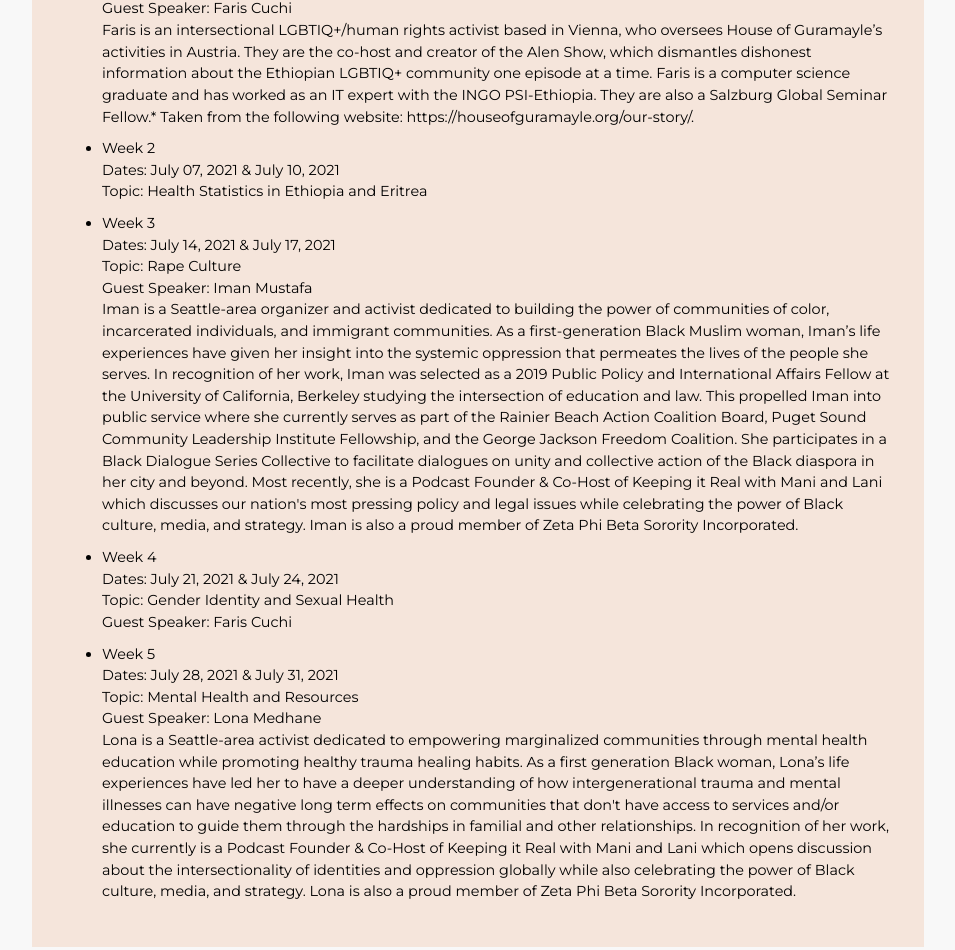
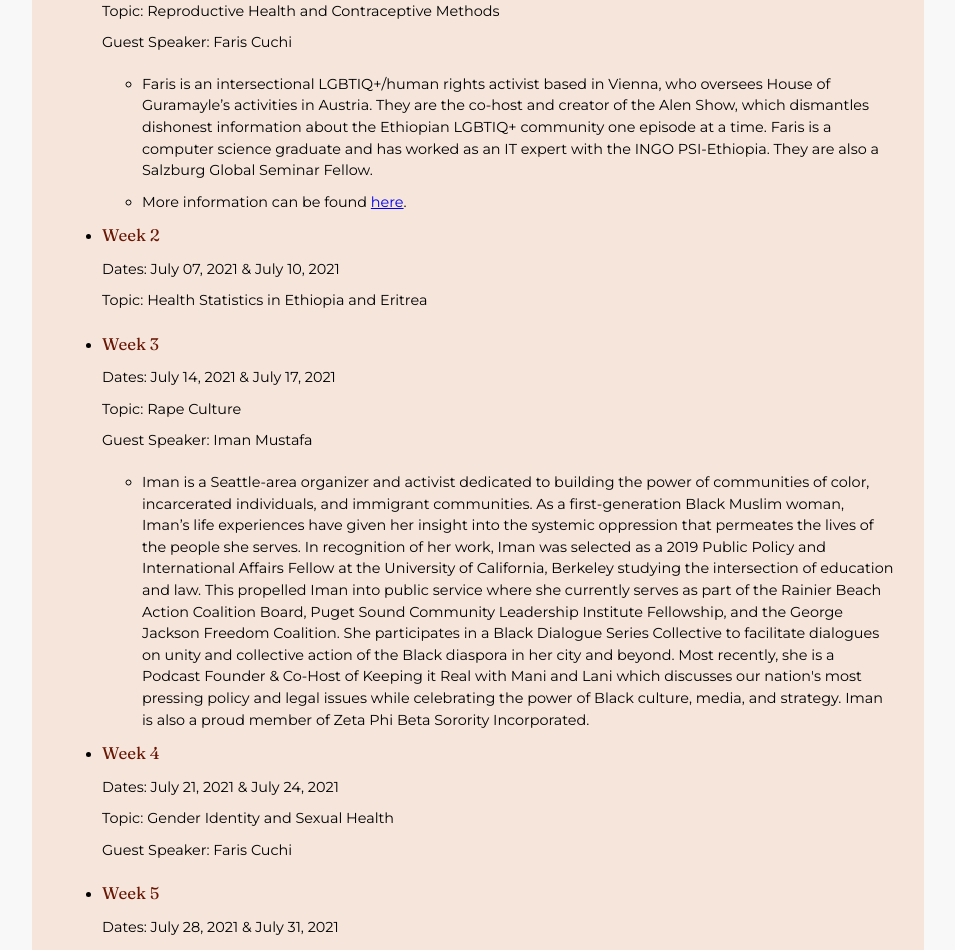
Before and after one commit to Ave-Wat/our-powers-website, a React (Create React App) app: page /#/events in a window 1280 px wide. Shown: the part 618-1568 px from the top of the page, without its empty margins (162-1117 px from the left). Built offline with nearby package versions, Linux system fonts and the light colour scheme.

Commit message:
updated formatting

```diff
--- a/src/App.css
+++ b/src/App.css
@@ -179,11 +179,11 @@ h2 {
 h3 {
 	color: var(--main-sienna);
 	font-family: 'Fraunces', sans-serif;
-	margin: 0 0 10px 0;
+	margin:0 0 10px 0;
 }
 
 p {
-	margin: 0;
+	margin: 0 0 10px 0;
 }
 
 .sidebar {
--- a/src/pages/Events.js
+++ b/src/pages/Events.js
@@ -13,38 +13,38 @@ function Events () {
         text={["OUR POWERS is an entirely virtual workshop, so all sessions will be held over zoom. The topics covered for summer 2021 including the date of each session are as follows:",
           <ul>
           <li>
-          Week 1
+          <h3>Week 1</h3>
           <p>Dates: June 30, 2021 & July 3, 2021</p>
           <p>Topic: Reproductive Health and Contraceptive Methods</p>
           <p>Guest Speaker: Faris Cuchi</p>
-          <div><p>Faris is an intersectional LGBTIQ+/human rights activist based in Vienna, who oversees House of Guramayle’s activities in Austria. They are the co-host and creator of the Alen Show, which dismantles dishonest information about the Ethiopian LGBTIQ+ community one episode at a time. Faris is a computer science graduate and has worked as an IT expert with the INGO PSI-Ethiopia. They are also a Salzburg Global Seminar Fellow.*
+          <ul><li>Faris is an intersectional LGBTIQ+/human rights activist based in Vienna, who oversees House of Guramayle’s activities in Austria. They are the co-host and creator of the Alen Show, which dismantles dishonest information about the Ethiopian LGBTIQ+ community one episode at a time. Faris is a computer science graduate and has worked as an IT expert with the INGO PSI-Ethiopia. They are also a Salzburg Global Seminar Fellow.
 
-          Taken from the following website: https://houseofguramayle.org/our-story/.</p></div>
+          <li>More information can be found <a href="https://houseofguramayle.org/our-story/">here</a>.</li></li></ul>
           </li>
           <li>
-          Week 2
+          <h3>Week 2</h3>
           <p>Dates: July 07, 2021 & July 10, 2021 </p>
           <p>Topic: Health Statistics in Ethiopia and Eritrea</p>
           </li>
           <li>
-          Week 3
+          <h3>Week 3</h3>
           <p>Dates: July 14, 2021 & July 17, 2021</p>
           <p>Topic: Rape Culture</p>
           <p>Guest Speaker: Iman Mustafa</p>
-          <div><p>Iman is a Seattle-area organizer and activist dedicated to building the power of communities of color, incarcerated individuals, and immigrant communities. As a first-generation Black Muslim woman, Iman’s life experiences have given her insight into the systemic oppression that permeates the lives of the people she serves. In recognition of her work, Iman was selected as a 2019 Public Policy and International Affairs Fellow at the University of California, Berkeley studying the intersection of education and law. This propelled Iman into public service where she currently serves as part of the Rainier Beach Action Coalition Board, Puget Sound Community Leadership Institute Fellowship, and the George Jackson Freedom Coalition. She participates in a Black Dialogue Series Collective to facilitate dialogues on unity and collective action of the Black diaspora in her city and beyond. Most recently, she is a Podcast Founder & Co-Host of Keeping it Real with Mani and Lani which discusses our nation's most pressing policy and legal issues while celebrating the power of Black culture, media, and strategy. Iman is also a proud member of Zeta Phi Beta Sorority Incorporated.</p></div>
+          <ul><li>Iman is a Seattle-area organizer and activist dedicated to building the power of communities of color, incarcerated individuals, and immigrant communities. As a first-generation Black Muslim woman, Iman’s life experiences have given her insight into the systemic oppression that permeates the lives of the people she serves. In recognition of her work, Iman was selected as a 2019 Public Policy and International Affairs Fellow at the University of California, Berkeley studying the intersection of education and law. This propelled Iman into public service where she currently serves as part of the Rainier Beach Action Coalition Board, Puget Sound Community Leadership Institute Fellowship, and the George Jackson Freedom Coalition. She participates in a Black Dialogue Series Collective to facilitate dialogues on unity and collective action of the Black diaspora in her city and beyond. Most recently, she is a Podcast Founder & Co-Host of Keeping it Real with Mani and Lani which discusses our nation's most pressing policy and legal issues while celebrating the power of Black culture, media, and strategy. Iman is also a proud member of Zeta Phi Beta Sorority Incorporated.</li></ul>
           </li>
           <li>
-          Week 4
+          <h3>Week 4</h3>
           <p>Dates: July 21, 2021 & July 24, 2021</p>
           <p>Topic: Gender Identity and Sexual Health</p>
           <p>Guest Speaker: Faris Cuchi</p>
           </li>
           <li>
-          Week 5
+          <h3>Week 5</h3>
           <p>Dates: July 28, 2021 & July 31, 2021</p>
           <p>Topic: Mental Health and Resources</p>
           <p>Guest Speaker: Lona Medhane</p>
-          <div><p>Lona is a Seattle-area activist dedicated to empowering marginalized communities through mental health education while promoting healthy trauma healing habits. As a first generation Black woman, Lona’s life experiences have led her to have a deeper understanding of how intergenerational trauma and mental illnesses can have negative long term effects on communities that don't have access to services and/or education to guide them through the hardships in familial and other relationships. In recognition of her work, she currently is a Podcast Founder & Co-Host of Keeping it Real with Mani and Lani  which opens discussion about the intersectionality of identities and oppression globally while also celebrating the power of Black culture, media, and strategy. Lona is also a proud member of Zeta Phi Beta Sorority Incorporated.</p></div>
+          <ul><li>Lona is a Seattle-area activist dedicated to empowering marginalized communities through mental health education while promoting healthy trauma healing habits. As a first generation Black woman, Lona’s life experiences have led her to have a deeper understanding of how intergenerational trauma and mental illnesses can have negative long term effects on communities that don't have access to services and/or education to guide them through the hardships in familial and other relationships. In recognition of her work, she currently is a Podcast Founder & Co-Host of Keeping it Real with Mani and Lani  which opens discussion about the intersectionality of identities and oppression globally while also celebrating the power of Black culture, media, and strategy. Lona is also a proud member of Zeta Phi Beta Sorority Incorporated.</li></ul>
           </li>
           </ul>]}
       />
```
Also changed, not shown: src/pages/Organization.js (+2 -10 lines).
